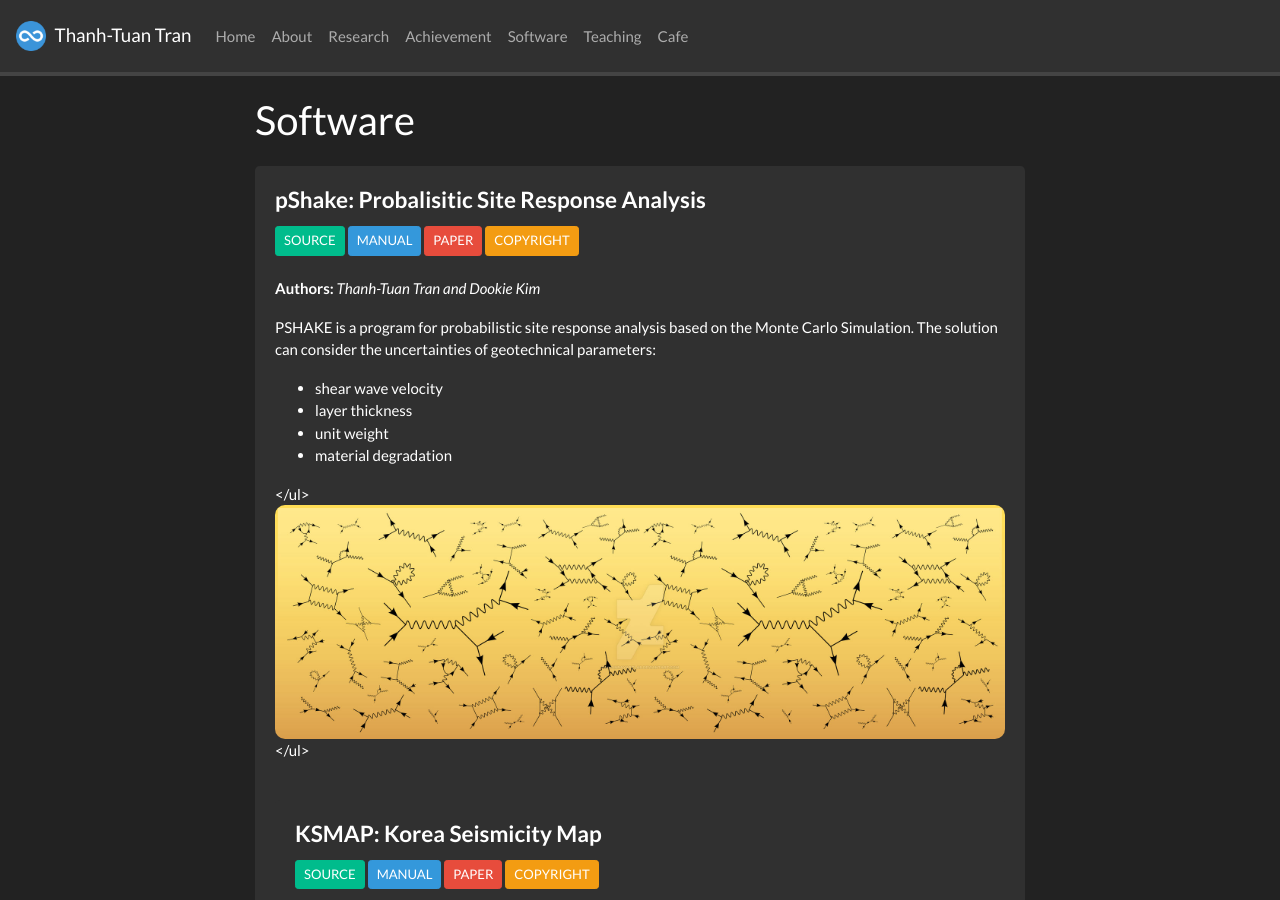
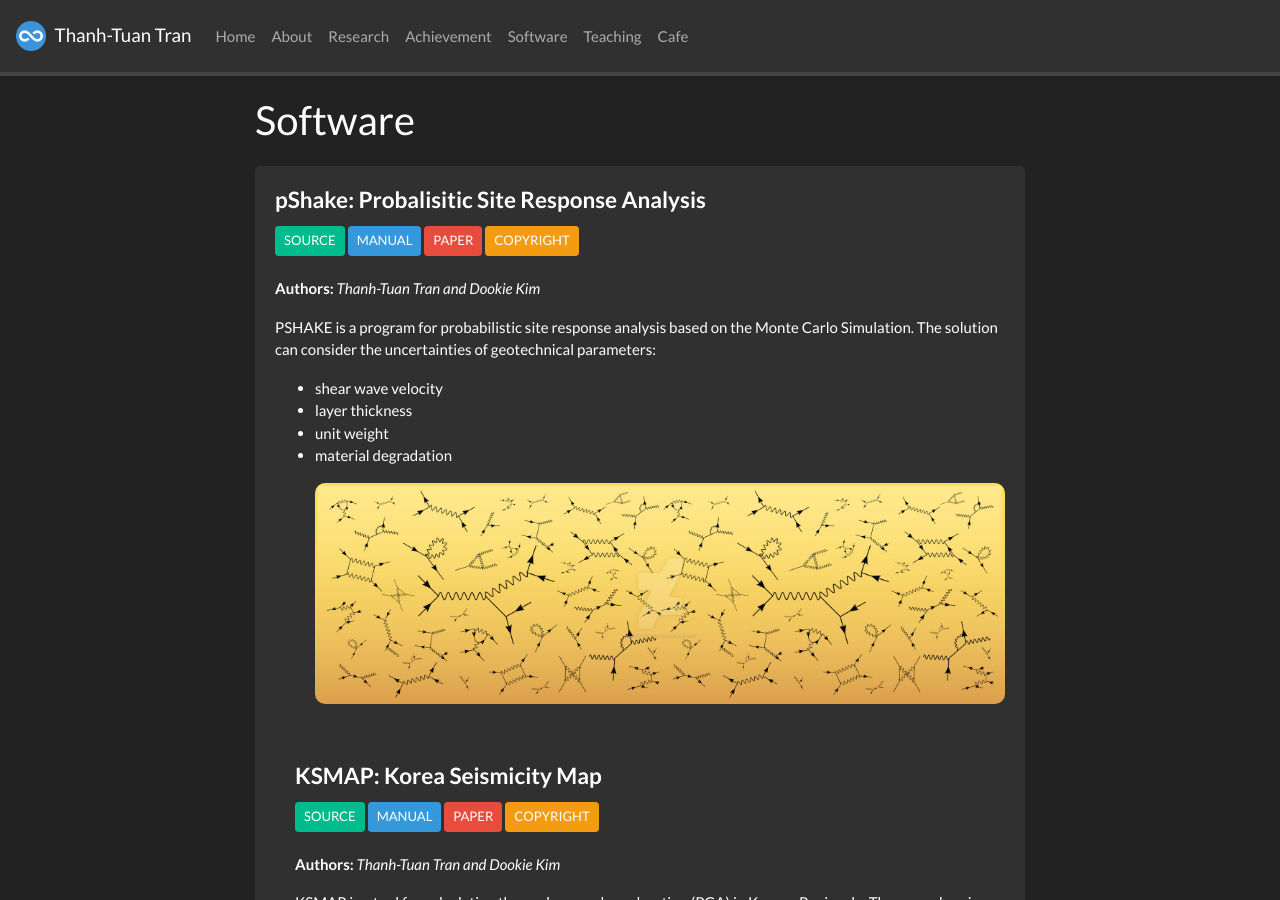
Before and after one commit to 3tbk/3tbk, a Jekyll site: the page built from _pages/software.md, in a window 1280 px wide and 900 px high. Built offline with Jekyll 4.4.1, drawn with Linux system fonts in a browser that asks for light colours; nearby versions of some CDN libraries; a style sheet for code colours, icons or effects is not loaded.

Commit message:
Update software.md

```diff
--- a/_pages/software.md
+++ b/_pages/software.md
@@ -57,7 +57,7 @@ PSHAKE is a program for probabilistic site response analysis based on the Monte
         <li>unit weight</li>
         <li>material degradation</li>
    </ul>
-  </ul>
+  <ul>
     <img src="{{ site.url }}{{ site.baseurl }}/images/banner.jpg" width="100%"/>
   </ul>
 </div>
```
